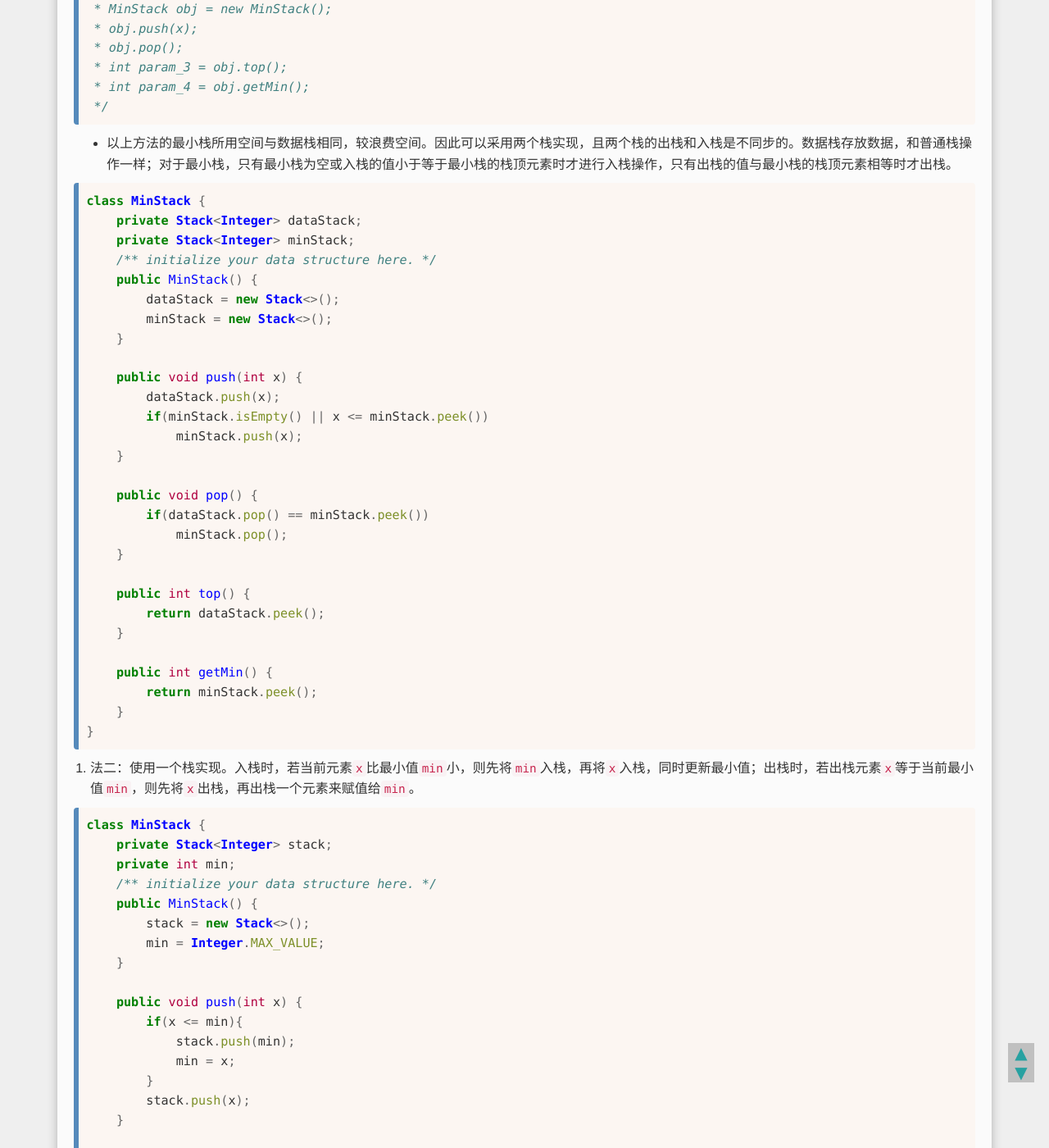
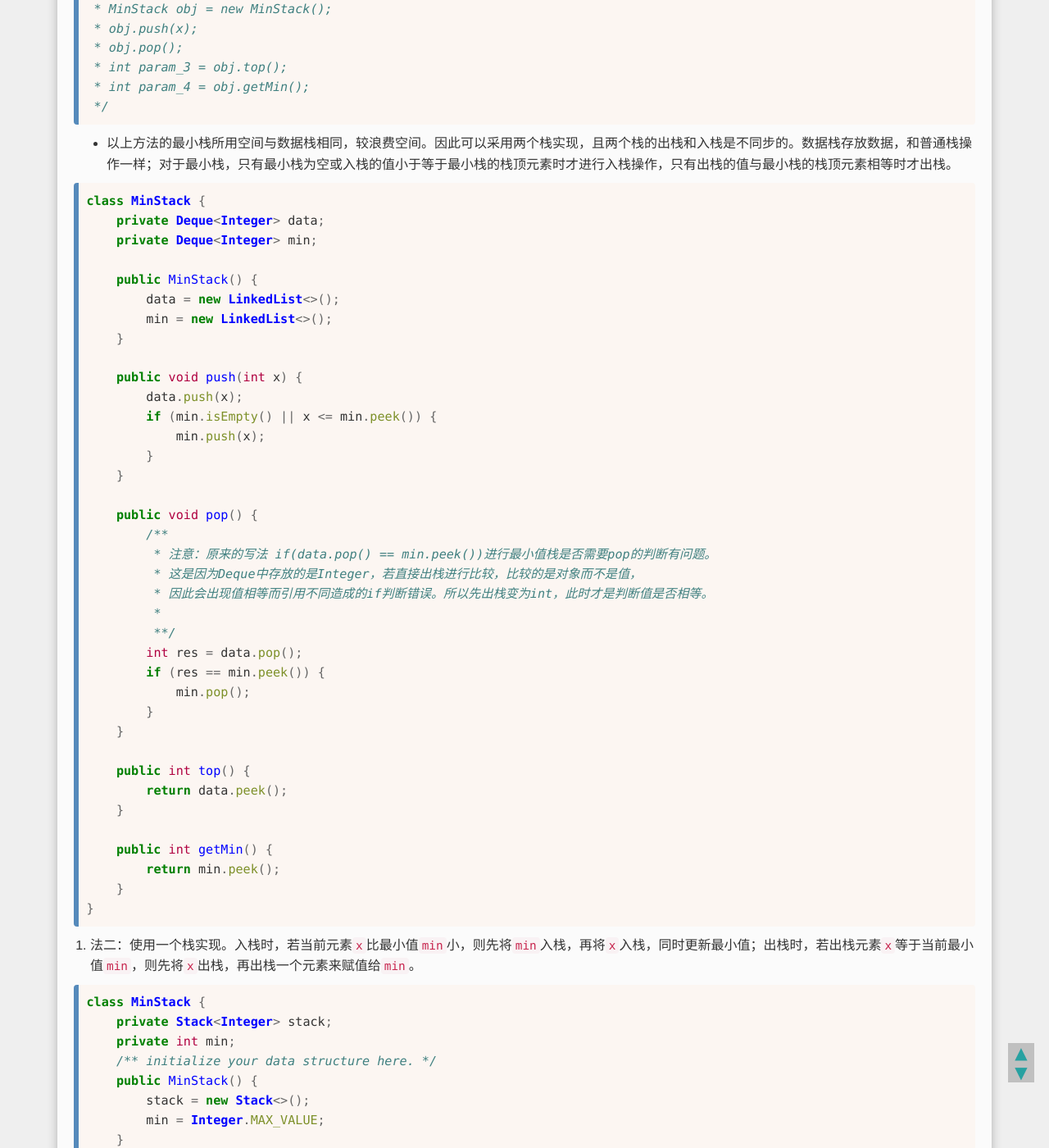
Before and after one commit to YurieSun/YurieSun.github.io, a Jekyll site: the page built from _posts/2020-02-14-leetcode-0155-min-stack.md, in a window 1280 px wide and 1400 px high, scrolled down 1206 px. Shown: the whole window at 82% size. Built offline with Jekyll 4.4.1, drawn with Linux system fonts in a browser that asks for light colours.

Commit message:
revise code mistake

````diff
--- a/_posts/2020-02-14-leetcode-0155-min-stack.md
+++ b/_posts/2020-02-14-leetcode-0155-min-stack.md
@@ -60,31 +60,40 @@ class MinStack {
 
 ```java
 class MinStack {
-    private Stack<Integer> dataStack;
-    private Stack<Integer> minStack;
-    /** initialize your data structure here. */
+    private Deque<Integer> data;
+    private Deque<Integer> min;
+
     public MinStack() {
-        dataStack = new Stack<>();
-        minStack = new Stack<>();
+        data = new LinkedList<>();
+        min = new LinkedList<>();
     }
 
     public void push(int x) {
-        dataStack.push(x);
-        if(minStack.isEmpty() || x <= minStack.peek())
-            minStack.push(x);
+        data.push(x);
+        if (min.isEmpty() || x <= min.peek()) {
+            min.push(x);
+        }
     }
 
     public void pop() {
-        if(dataStack.pop() == minStack.peek())
-            minStack.pop();
+        /**
+         * 注意：原来的写法 if(data.pop() == min.peek())进行最小值栈是否需要pop的判断有问题。
+         * 这是因为Deque中存放的是Integer，若直接出栈进行比较，比较的是对象而不是值，
+         * 因此会出现值相等而引用不同造成的if判断错误。所以先出栈变为int，此时才是判断值是否相等。
+         *
+         **/
+        int res = data.pop();
+        if (res == min.peek()) {
+            min.pop();
+        }
     }
 
     public int top() {
-        return dataStack.peek();
+        return data.peek();
     }
 
     public int getMin() {
-        return minStack.peek();
+        return min.peek();
     }
 }
 ```
````
